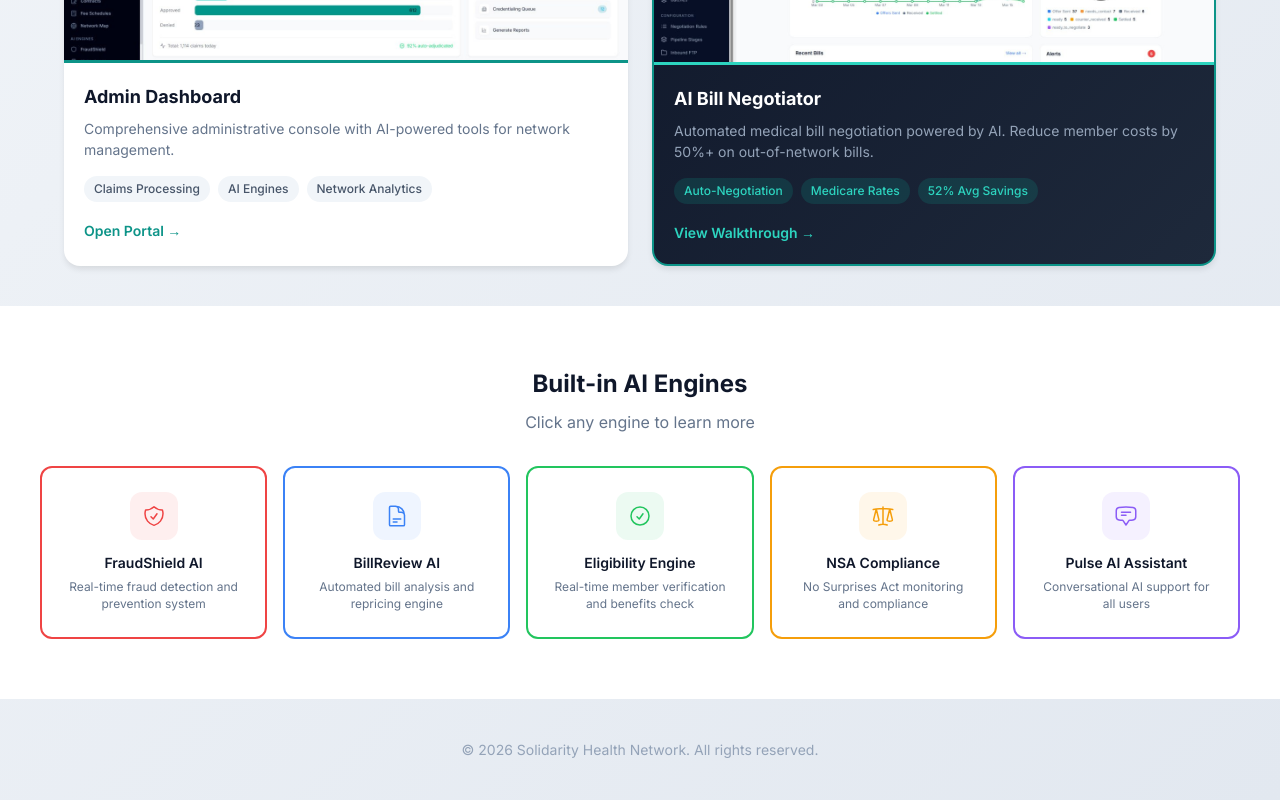
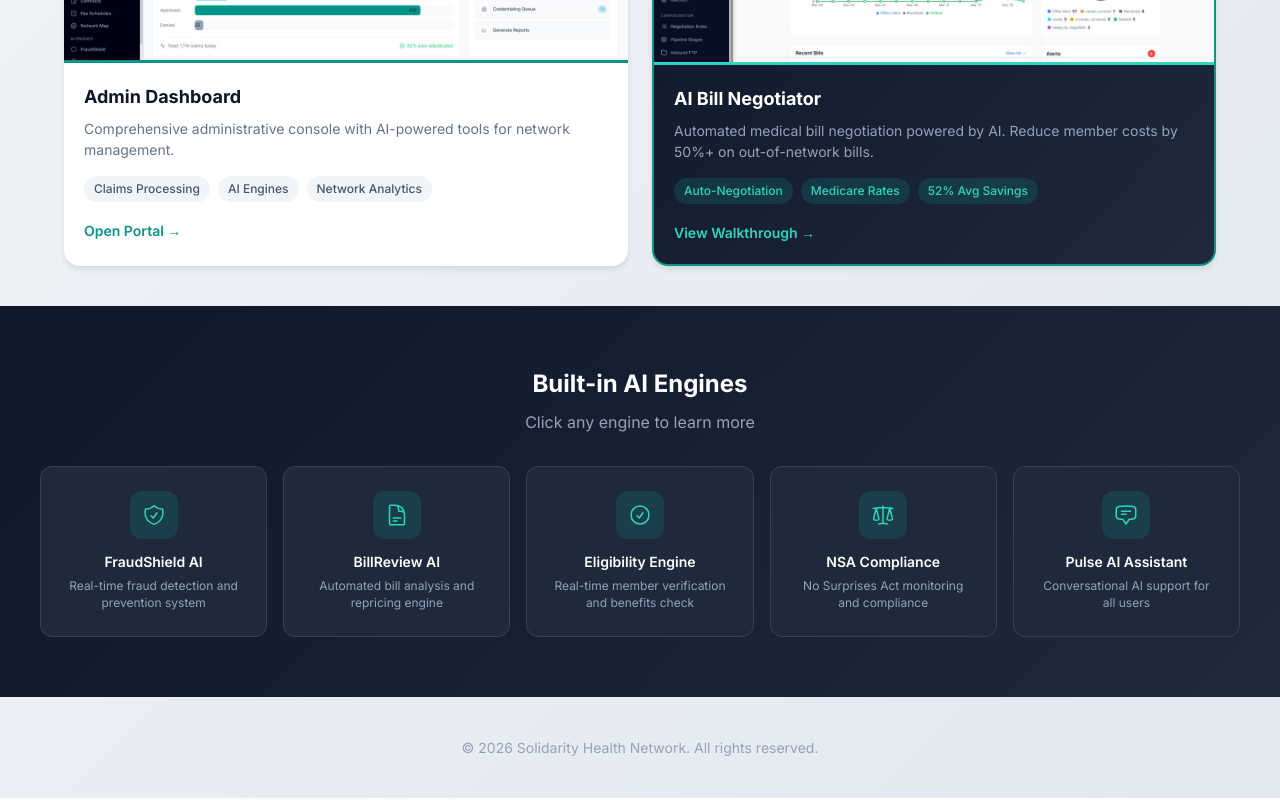
Before and after one commit to CoHoast/clarity-health-network, a Next.js app: page /demo in a window 1280 px wide. Shown: the part 1602-2402 px from the top of the page. Built offline with nearby package versions, Linux system fonts and the light colour scheme.

Commit message:
Dark theme AI engines section matching Bill Negotiator style

```diff
--- a/app/demo/page.tsx
+++ b/app/demo/page.tsx
@@ -375,12 +375,12 @@ export default function ProductDemoPage() {
       </section>
 
       {/* AI Engines */}
-      <section style={{ padding: '60px 24px', background: 'white' }}>
+      <section style={{ padding: '60px 24px', background: 'linear-gradient(135deg, #0f172a 0%, #1e293b 100%)' }}>
         <div style={{ maxWidth: 1200, margin: '0 auto' }}>
-          <h3 style={{ fontSize: 24, fontWeight: 700, color: '#0f172a', marginBottom: 8, textAlign: 'center' }}>
+          <h3 style={{ fontSize: 24, fontWeight: 700, color: '#ffffff', marginBottom: 8, textAlign: 'center' }}>
             Built-in AI Engines
           </h3>
-          <p style={{ fontSize: 16, color: '#64748b', marginBottom: 32, textAlign: 'center' }}>
+          <p style={{ fontSize: 16, color: '#94a3b8', marginBottom: 32, textAlign: 'center' }}>
             Click any engine to learn more
           </p>
 
@@ -390,8 +390,8 @@ export default function ProductDemoPage() {
                 key={engine.id}
                 onClick={() => setSelectedEngine(engine)}
                 style={{
-                  background: 'white',
-                  border: `2px solid ${engine.color}`,
+                  background: '#1e293b',
+                  border: '1px solid #334155',
                   borderRadius: 12,
                   padding: 24,
                   cursor: 'pointer',
@@ -400,10 +400,12 @@ export default function ProductDemoPage() {
                 }}
                 onMouseEnter={(e) => {
                   e.currentTarget.style.transform = 'translateY(-2px)';
-                  e.currentTarget.style.boxShadow = `0 8px 24px ${engine.color}33`;
+                  e.currentTarget.style.borderColor = '#0d9488';
+                  e.currentTarget.style.boxShadow = '0 8px 24px rgba(13,148,136,0.3)';
                 }}
                 onMouseLeave={(e) => {
                   e.currentTarget.style.transform = 'translateY(0)';
+                  e.currentTarget.style.borderColor = '#334155';
                   e.currentTarget.style.boxShadow = 'none';
                 }}
               >
@@ -411,18 +413,18 @@ export default function ProductDemoPage() {
                   width: 48,
                   height: 48,
                   borderRadius: 12,
-                  background: `${engine.color}15`,
+                  background: 'rgba(13,148,136,0.2)',
                   display: 'flex',
                   alignItems: 'center',
                   justifyContent: 'center',
                   margin: '0 auto 12px',
                 }}>
-                  <svg width="24" height="24" viewBox="0 0 24 24" fill="none" stroke={engine.color} strokeWidth="1.5" strokeLinecap="round" strokeLinejoin="round">
+                  <svg width="24" height="24" viewBox="0 0 24 24" fill="none" stroke="#2dd4bf" strokeWidth="1.5" strokeLinecap="round" strokeLinejoin="round">
                     <path d={engine.iconPath} />
                   </svg>
                 </div>
-                <div style={{ fontSize: 14, fontWeight: 600, color: '#0f172a' }}>{engine.name}</div>
-                <div style={{ fontSize: 12, color: '#64748b', marginTop: 6, lineHeight: 1.4 }}>{engine.description}</div>
+                <div style={{ fontSize: 14, fontWeight: 600, color: '#ffffff' }}>{engine.name}</div>
+                <div style={{ fontSize: 12, color: '#94a3b8', marginTop: 6, lineHeight: 1.4 }}>{engine.description}</div>
               </button>
             ))}
           </div>
@@ -465,10 +467,10 @@ export default function ProductDemoPage() {
             {/* Modal Header */}
             <div style={{
               padding: 24,
-              background: `${selectedEngine.color}10`,
+              background: 'linear-gradient(135deg, #0f172a 0%, #1e293b 100%)',
               borderRadius: '20px 20px 0 0',
               position: 'relative',
-              borderBottom: `3px solid ${selectedEngine.color}`,
+              borderBottom: '3px solid #0d9488',
             }}>
               <button
                 onClick={() => setSelectedEngine(null)}
@@ -476,13 +478,13 @@ export default function ProductDemoPage() {
                   position: 'absolute',
                   top: 16,
                   right: 16,
-                  background: 'white',
-                  border: '1px solid #e2e8f0',
+                  background: '#334155',
+                  border: 'none',
                   borderRadius: 8,
                   width: 32,
                   height: 32,
                   cursor: 'pointer',
-                  color: '#64748b',
+                  color: '#94a3b8',
                   fontSize: 18,
                 }}
               >
@@ -492,19 +494,18 @@ export default function ProductDemoPage() {
                 width: 64,
                 height: 64,
                 borderRadius: 16,
-                background: 'white',
-                border: `2px solid ${selectedEngine.color}`,
+                background: 'rgba(13,148,136,0.2)',
                 display: 'flex',
                 alignItems: 'center',
                 justifyContent: 'center',
                 marginBottom: 16,
               }}>
-                <svg width="32" height="32" viewBox="0 0 24 24" fill="none" stroke={selectedEngine.color} strokeWidth="1.5" strokeLinecap="round" strokeLinejoin="round">
+                <svg width="32" height="32" viewBox="0 0 24 24" fill="none" stroke="#2dd4bf" strokeWidth="1.5" strokeLinecap="round" strokeLinejoin="round">
                   <path d={selectedEngine.iconPath} />
                 </svg>
               </div>
-              <h4 style={{ fontSize: 24, fontWeight: 700, color: '#0f172a', marginBottom: 8 }}>{selectedEngine.name}</h4>
-              <p style={{ fontSize: 14, color: '#64748b' }}>{selectedEngine.description}</p>
+              <h4 style={{ fontSize: 24, fontWeight: 700, color: '#ffffff', marginBottom: 8 }}>{selectedEngine.name}</h4>
+              <p style={{ fontSize: 14, color: '#94a3b8' }}>{selectedEngine.description}</p>
             </div>
 
             {/* Stats */}
```
